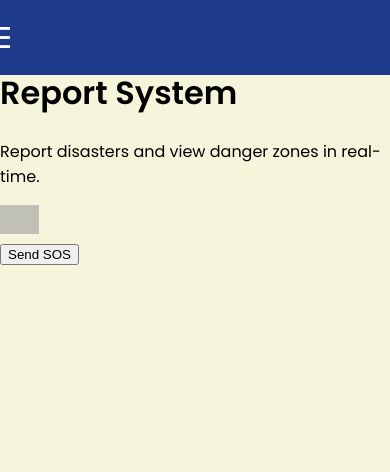
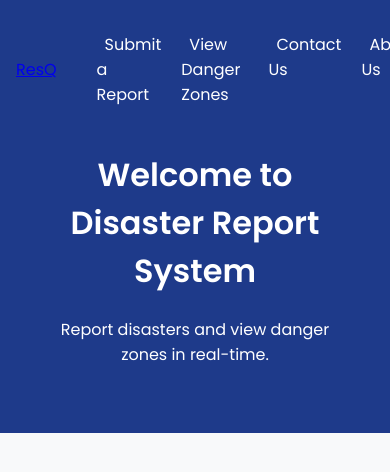
Before and after one commit to LhaseParth2610/ResQ, a Flask app: page /index in a window 390 px wide. Shown: the top 472 px of the page. Run offline with Flask 3, Linux system fonts and the light colour scheme; parts of the project's set-up code (start-up, migrations or seed data) failed here and were passed over; grey boxes are pictures that could not be loaded.

Commit message:
index commit

```diff
--- a/app.py
+++ b/app.py
@@ -90,11 +90,10 @@
 
 @app.route('/')
 def home():
-    return redirect(url_for('login'))  # ✅ Shows main page after login
-
+    return redirect(url_for('index'))  # ✅ Shows main page after index
 @app.route('/index')
 def index():
-    return render_template('index.html')  # ✅ Shows main page after login
+    return render_template('index.html')
 
 @app.route('/debug')
 def debug():
--- a/templates/index.html
+++ b/templates/index.html
@@ -7,19 +7,16 @@
     <link href="https://fonts.googleapis.com/css2?family=Poppins:wght@400;600&display=swap" rel="stylesheet">
     <link rel="stylesheet" href="{{ url_for('static', filename='styles.css') }}">
     <link rel="icon" href="{{ url_for('static', filename='favicon.ico') }}" type="image/x-icon">
-
     <style>
         body {
             font-family: 'Poppins', sans-serif;
-            background-color: beige;
+            background-color: #f8f9fa;
             margin: 0;
             padding: 0;
         }
-
-        /* Navbar styles */
         nav {
             background-color: #1E3A8A;
-            color: wheat;
+            color: white;
             padding: 1rem;
             position: fixed;
             width: 100%;
@@ -27,38 +24,18 @@
             left: 0;
             z-index: 1000;
         }
-
         .navbar-container {
             max-width: 1200px;
             margin: 0 auto;
             display: flex;
             align-items: center;
-            justify-content: flex-start;
-            position:relative ;
-            right:130px ;
+            justify-content: space-between;
         }
-
-        /* Logo aligned to the far left */
-        .logo {
-            font-size: 1.8rem;
-            font-weight: 600;
-            text-decoration: none;
-            color: white;
-            margin-right: 20px; /* Space between logo and navbar links */
-        }
-
-        /* Navbar Links start just after the logo */
         .navbar-links {
             list-style: none;
             display: flex;
             gap: 20px;
-            margin-left: 0;
         }
-
-        .navbar-links li {
-            display: inline;
-        }
-
         .navbar-links a {
             text-decoration: none;
             color: white;
@@ -66,125 +43,76 @@
             padding: 0.5rem;
             transition: background-color 0.3s ease;
         }
-        .Button{
-            background-color: red;
-            color: black;
-            cursor: pointer;
-            border-radius: 5px;
-
-        }
-        .Button a:hover{
-            size: 20px ;
-            background-color: red;
-        }
-
-
         .navbar-links a:hover {
             background-color: #374151;
             border-radius: 5px;
         }
-
-        /* Mobile Menu */
-        .menu-toggle {
-            display: none;
-            font-size: 1.8rem;
-            background: none;
-            border: none;
+        .hero {
+            margin-top: 80px;
+            text-align: center;
+            padding: 50px;
+            background: #1E3A8A;
             color: white;
-            cursor: pointer;
-        }
-
-        @media (max-width: 768px) {
-            .navbar-links {
-                display: none;
-                width: 100%;
-                flex-direction: column;
-                background-color: #1E3A8A;
-                position: absolute;
-                top: 60px;
-                left: 0;
-                padding: 1rem;
-                text-align: center;
-            }
-
-            .navbar-links.active {
-                display: flex;
-            }
-
-            .navbar-links li {
-                margin: 10px 0;
-            }
-
-            .menu-toggle {
-                display: block;
-            }
-        }
-        .page-image{
-            height: 10%;
-            width: 10%;
-            opacity: 0.6;
         }
     </style>
 </head>
 <body>
-
-    <!-- Navbar -->
     <nav>
         <div class="navbar-container">
-            <!-- Logo (Far left) -->
             <a href="#" class="logo">ResQ</a>
-
-            <!-- Navbar Links (Start just after the logo) -->
             <ul class="navbar-links">
-                <li><a href="/report">Submit a Report</a></li>
-                <li><a href="/map">View Danger Zones</a></li>
-                <li><a href="/map">Contact Us</a></li>
-                <li><a href="/map">About US</a></li>
-
-                <li class="Button"><button type="button" onclick="sendSOS()">Send SOS</button></li>
-
-
-
+                <li><a href="#" onclick="checkAuth(event, '/report')">Submit a Report</a></li>
+                <li><a href="#" onclick="checkAuth(event, '/map')">View Danger Zones</a></li>
+                <li><a href="#" onclick="checkAuth(event, '/contact')">Contact Us</a></li>
+                <li><a href="#" onclick="checkAuth(event, '/about')">About Us</a></li>
+                <li class="Button"><button type="button" onclick="checkAuth(event, '/sos')">Send SOS</button></li>
+                {% if current_user.is_authenticated %}
+                    <li><a href="{{ url_for('logout') }}">Logout</a></li>
+                {% else %}
+                    <li><a href="{{ url_for('login') }}">Login</a></li>
+                    <li><a href="{{ url_for('register') }}">Register</a></li>
+                {% endif %}
             </ul>
-
-            <!-- Mobile Menu Button -->
             <button class="menu-toggle" onclick="toggleMenu()">☰</button>
         </div>
     </nav>
-
     <div class="hero">
         <div class="container">
             <h1>Welcome to Disaster Report System</h1>
             <p>Report disasters and view danger zones in real-time.</p>
         </div>
     </div>
+    <script>
+        function checkAuth(event, url) {
+    event.preventDefault();
 
-    <div class="image-container">
-       <img src="x" alt="Descriptive Image" class="page-image">
-   </div>
+    var isAuthenticated = JSON.parse('{{ current_user.is_authenticated | tojson }}');
+    console.log("User authenticated:", isAuthenticated);  // Debugging line
+    console.log("Redirecting to:", url);  // Debugging line
 
+    if (!isAuthenticated) {
+        alert("Please login to use this feature.");
+        window.location.href = "{{ url_for('login') }}";
+    } else {
+        window.location.href = url;
+    }
+}
 
-    <script>
         function toggleMenu() {
             const menu = document.querySelector('.navbar-links');
             menu.classList.toggle('active');
         }
-    </script>
-    <button type="button" onclick="sendSOS()">Send SOS</button>
-
-    <script>
         function sendSOS() {
             if (navigator.geolocation) {
                 navigator.geolocation.getCurrentPosition(function(position) {
-                    // Send location data via AJAX
                     fetch('/sos', {
                         method: 'POST',
                         headers: {
                             'Content-Type': 'application/json',
                         },
                         body: JSON.stringify({
-                            location: `${position.coords.latitude}, ${position.coords.longitude}`,
-                        }),
+    location: position.coords.latitude + ', ' + position.coords.longitude}),
+
                     }).then(response => {
                         if (response.ok) {
                             alert('SOS alert sent to the authorities!!');
@@ -198,9 +126,5 @@
             }
         }
     </script>
-
-
-
-
 </body>
 </html>
```
